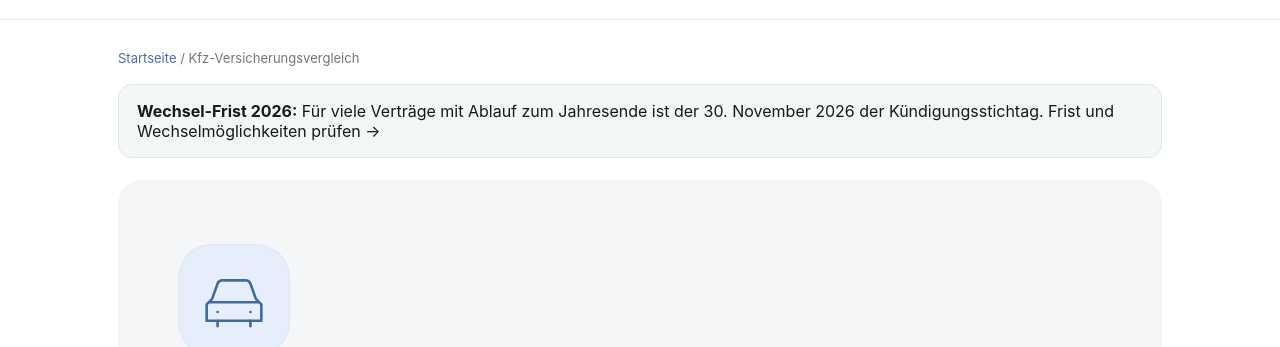
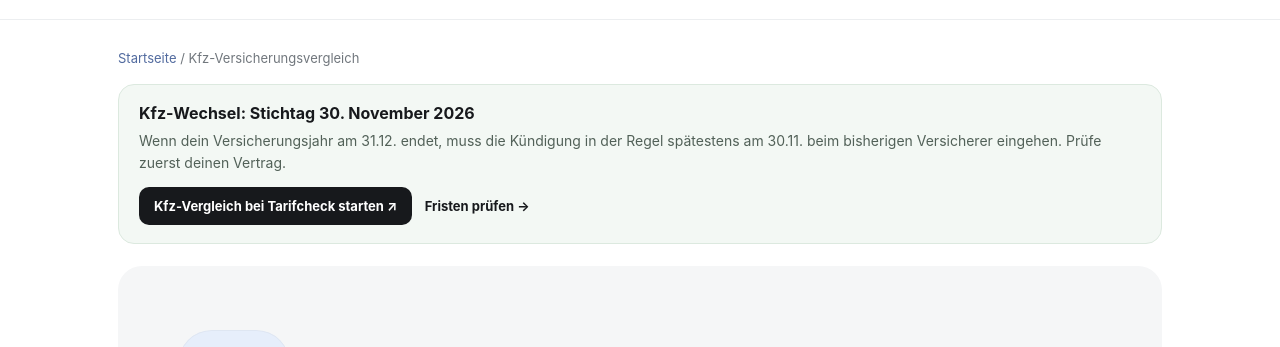
Before and after one commit to KIBruder/tarifklar, a plain HTML site: page kfz.html in a window 1280 px wide. Shown: the part 58-405 px from the top of the page. Drawn offline with Linux system fonts and the light colour scheme.

Commit message:
Add direct Kfz partner CTA above comparison content

```diff
--- a/kfz.html
+++ b/kfz.html
@@ -2,7 +2,7 @@
 <html lang="de"><head><meta charset="utf-8"><meta name="viewport" content="width=device-width,initial-scale=1"><meta name="description" content="Kfz-Versicherung vergleichen: Kündigungsfrist, Beitragserhöhung, Haftpflicht, Teilkasko und Vollkasko prüfen. Mit TarifKlar-Checkliste und Tarifcheck."><meta name="theme-color" content="#f7faf7"><meta property="og:type" content="website"><meta property="og:locale" content="de_DE"><meta property="og:site_name" content="TarifKlar"><meta property="og:title" content="Kfz-Versicherung vergleichen | TarifKlar"><meta property="og:description" content="Kfz-Versicherungsangebote und Leistungen vergleichen. TarifKlar führt dich zum Vergleich bei Tarifcheck."><meta property="og:url" content="https://tarifklar.pages.dev/kfz.html"><meta property="og:image" content="https://tarifklar.pages.dev/og-tarifklar.svg"><meta name="twitter:card" content="summary_large_image"><link rel="canonical" href="https://tarifklar.pages.dev/kfz.html"><link rel="icon" type="image/svg+xml" href="/favicon.svg"><title>Kfz-Versicherung vergleichen & wechseln | TarifKlar</title><link rel="stylesheet" href="vergleich.css"><link rel="manifest" href="/manifest.webmanifest"><meta name="theme-color" content="#087f5b"><meta name="mobile-web-app-capable" content="yes"><meta name="apple-mobile-web-app-capable" content="yes"><meta name="apple-mobile-web-app-title" content="TarifKlar"><link rel="apple-touch-icon" sizes="180x180" href="/apple-touch-icon.png"></head>
 <body class="kfz-page"><header class="top"><a class="brand" href="index.html"><span class="mark">T</span><span>tarif<span class="light">klar</span></span></a><a class="back" href="index.html"><span>←</span> Zur Übersicht</a></header>
 <main class="wrap"><div class="crumb"><a href="index.html">Startseite</a> / Kfz-Versicherungsvergleich</div>
-<div style="margin:18px 0;padding:16px 18px;border:1px solid #dce9df;border-radius:14px;background:#f3f8f4"><strong>Wechsel-Frist 2026:</strong> Für viele Verträge mit Ablauf zum Jahresende ist der 30. November 2026 der Kündigungsstichtag. <a href="kfz-wechsel-2026.html">Frist und Wechselmöglichkeiten prüfen →</a></div>
+<div style="margin:18px 0;padding:18px 20px;border:1px solid #dce9df;border-radius:16px;background:#f3f8f4"><strong style="display:block;margin-bottom:7px">Kfz-Wechsel: Stichtag 30. November 2026</strong><p style="margin:0 0 12px;color:#526158;font-size:14px;line-height:1.6">Wenn dein Versicherungsjahr am 31.12. endet, muss die Kündigung in der Regel spätestens am 30.11. beim bisherigen Versicherer eingehen. Prüfe zuerst deinen Vertrag.</p><a href="https://a.partner-versicherung.de/click.php?partner_id=190896&amp;ad_id=15&amp;deep=kfz-versicherung" target="_blank" rel="sponsored nofollow noopener" style="display:inline-block;padding:11px 15px;border-radius:10px;background:#17191c;color:#fff;font-weight:700;font-size:13px">Kfz-Vergleich bei Tarifcheck starten ↗</a> <a href="kfz-wechsel-2026.html" style="font-size:13px;font-weight:650;margin-left:8px">Fristen prüfen →</a></div>
 <section class="hero"><div><div class="category-visual category-kfz"><svg viewBox="0 0 64 64" aria-hidden="true"><path d="m12 31 5-14a5 5 0 0 1 5-3h20a5 5 0 0 1 5 3l5 14 5 5v15H7V36l5-5Z"/><path d="M10 34h44M17 43h.1M47 43h.1M17 51v5M47 51v5"/></svg></div><div class="eyebrow">VERSICHERUNG · KFZ</div><h1>Kfz-Versicherung vergleichen.<br><span>Passenden Schutz finden.</span></h1><p class="lead">Autoversicherung und Leistungen vergleichen.</p><a class="cta" href="https://a.partner-versicherung.de/click.php?partner_id=190896&ad_id=15&deep=kfz-versicherung" target="_blank" rel="sponsored nofollow noopener">Vergleich bei Tarifcheck starten <span>↗</span></a><div class="fine">Weiterleitung zu einem externen Vergleichspartner. Bei qualifizierten Anfragen oder Abschlüssen können wir eine Vergütung erhalten.</div></div><aside class="sidebox"><strong>Dein Kfz-Vergleich</strong><p>Für einen Fahrzeugvergleich können unter anderem Angaben zu Fahrzeug, Halter, Nutzung und gewünschtem Versicherungsumfang erforderlich sein.</p></aside></section>
 <section class="benefits"><div class="benefit"><span class="benefit-icon">⌕</span><b>Vorbereiten</b><p>Fahrzeugschein und bisherige Versicherungsdaten bereithalten</p></div><div class="benefit"><span class="benefit-icon">⇄</span><b>Vergleichen</b><p>Haftpflicht, Teilkasko und Vollkasko passend prüfen</p></div><div class="benefit"><span class="benefit-icon">✓</span><b>Prüfen</b><p>Selbstbeteiligung und Vertragsbedingungen vergleichen</p></div></section>
 <section class="content"><div><div class="eyebrow">GUT INFORMIERT</div><h2>Welche Punkte solltest du vergleichen?</h2><p>Achte neben dem Beitrag auf den Versicherungsumfang, die Deckungssummen, Selbstbeteiligung, Schadenfreiheitsklasse und Zusatzleistungen. Prüfe die Bedingungen des jeweiligen Tarifs sorgfältig. Der günstigste Beitrag ist nicht automatisch der passende Schutz.</p><h2>So bereitest du dich vor</h2><ul><li>Fahrzeugschein und bisherige Versicherungsdaten bereithalten</li><li>Haftpflicht, Teilkasko und Vollkasko passend prüfen</li><li>Selbstbeteiligung und Vertragsbedingungen vergleichen</li></ul><p>Die angezeigten Angebote, Verfügbarkeiten und Vertragsbedingungen werden ausschließlich vom Vergleichspartner bereitgestellt. TarifKlar erstellt keine eigenen Tarifberechnungen und garantiert keine bestimmte Ersparnis.</p></div></section>
```
